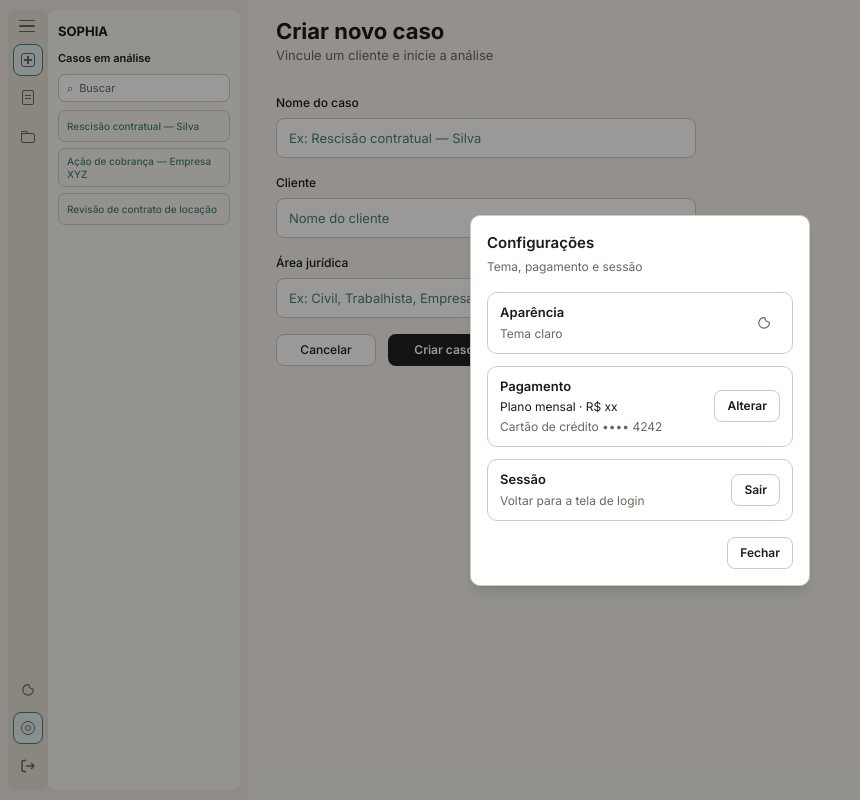
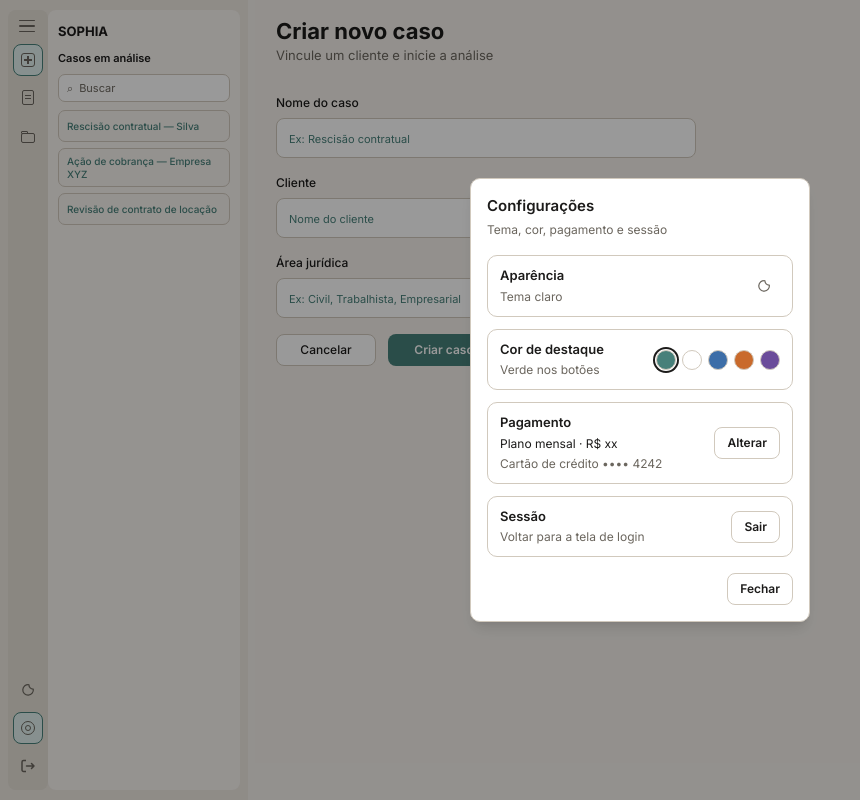
Before and after one commit to yasmintrentinfanfa/front_sophia, a Next.js app: page /casos/novo in a window 1280 px wide. Both pictures are taken after a click on the button "Configurações". Shown: the whole page, without its empty margins (0-860 px from the left). Built offline with nearby package versions, Linux system fonts and the light colour scheme.

Commit message:
opção de mudar de cor

```diff
--- a/src/app/casos/novo/page.tsx
+++ b/src/app/casos/novo/page.tsx
@@ -6,7 +6,7 @@ import { useRouter } from "next/navigation";
 import { useListaCasos } from "@/components/casos/contexto-lista-casos";
 
 const CLASSE_CAMPO =
-  "border-borda focus:border-destaque focus:ring-destaque/20 bg-campo placeholder:text-destaque h-10 w-full rounded-[8px] border px-3 text-[13px] outline-none focus:ring-2";
+  "border-borda focus:border-destaque focus:ring-destaque/20 bg-campo placeholder:text-destaque placeholder:text-[11px] h-10 w-full rounded-[8px] border px-3 text-[13px] outline-none focus:ring-2";
 
 export default function PaginaNovoCaso() {
   const router = useRouter();
@@ -54,7 +54,7 @@ export default function PaginaNovoCaso() {
             id={idTitulo}
             value={titulo}
             onChange={(evento) => setTitulo(evento.target.value)}
-            placeholder="Ex: Rescisão contratual — Silva"
+            placeholder="Ex: Rescisão contratual"
             required
             className={CLASSE_CAMPO}
           />
--- a/src/app/globals.css
+++ b/src/app/globals.css
@@ -116,6 +116,123 @@ html.dark {
   --color-gravando: #6bb88c;
 }
 
+html[data-destaque="verde"] {
+  --color-destaque: #47807a;
+  --color-destaque-suave: #e0f0ed;
+  --color-acao: #47807a;
+  --color-acao-tinta: #ffffff;
+  --color-ativo-tinta: #47807a;
+  --color-meta: #47807a;
+}
+
+html.dark[data-destaque="verde"] {
+  --color-destaque: #66a69e;
+  --color-destaque-suave: #2e4240;
+  --color-acao: #66a69e;
+  --color-acao-tinta: #1c1c1f;
+  --color-ativo-tinta: #1c1c1f;
+  --color-meta: #66a69e;
+}
+
+html[data-destaque="branco"] {
+  --color-destaque: #6b665e;
+  --color-destaque-suave: #f3efe9;
+  --color-acao: #ffffff;
+  --color-acao-tinta: #1c1b1a;
+  --color-ativo-tinta: #1c1b1a;
+  --color-meta: #6b665e;
+}
+
+html.dark[data-destaque="branco"] {
+  --color-destaque: #f7f7fa;
+  --color-destaque-suave: #2b2b30;
+  --color-acao: #f7f7fa;
+  --color-acao-tinta: #1c1c1f;
+  --color-ativo-tinta: #1c1c1f;
+  --color-meta: #f7f7fa;
+}
+
+html[data-destaque="azul"] {
+  --color-destaque: #3d6ea8;
+  --color-destaque-suave: #e4edf6;
+  --color-acao: #3d6ea8;
+  --color-acao-tinta: #ffffff;
+  --color-ativo-tinta: #3d6ea8;
+  --color-meta: #3d6ea8;
+}
+
+html.dark[data-destaque="azul"] {
+  --color-destaque: #7aa3d4;
+  --color-destaque-suave: #243044;
+  --color-acao: #7aa3d4;
+  --color-acao-tinta: #121214;
+  --color-ativo-tinta: #121214;
+  --color-meta: #7aa3d4;
+}
+
+html[data-destaque="laranja"] {
+  --color-destaque: #c96a2c;
+  --color-destaque-suave: #f8eadc;
+  --color-acao: #c96a2c;
+  --color-acao-tinta: #ffffff;
+  --color-ativo-tinta: #c96a2c;
+  --color-meta: #c96a2c;
+}
+
+html.dark[data-destaque="laranja"] {
+  --color-destaque: #e09a5a;
+  --color-destaque-suave: #3a2c20;
+  --color-acao: #e09a5a;
+  --color-acao-tinta: #1c1c1f;
+  --color-ativo-tinta: #1c1c1f;
+  --color-meta: #e09a5a;
+}
+
+html[data-destaque="roxo"] {
+  --color-destaque: #6b4c9a;
+  --color-destaque-suave: #eee6f6;
+  --color-acao: #6b4c9a;
+  --color-acao-tinta: #ffffff;
+  --color-ativo-tinta: #6b4c9a;
+  --color-meta: #6b4c9a;
+}
+
+html.dark[data-destaque="roxo"] {
+  --color-destaque: #b08ad4;
+  --color-destaque-suave: #322840;
+  --color-acao: #b08ad4;
+  --color-acao-tinta: #121214;
+  --color-ativo-tinta: #121214;
+  --color-meta: #b08ad4;
+}
+
+html[data-destaque="branco"] .bg-acao {
+  border: 1px solid var(--color-borda);
+}
+
+/* Login sempre no padrão do protótipo; a cor escolhida vale só após entrar. */
+html[data-destaque] .tela-login {
+  --color-destaque: #47807a;
+  --color-destaque-suave: #e0f0ed;
+  --color-acao: #24211f;
+  --color-acao-tinta: #ffffff;
+  --color-ativo-tinta: #47807a;
+  --color-meta: #47807a;
+}
+
+html.dark[data-destaque] .tela-login {
+  --color-destaque: #66a69e;
+  --color-destaque-suave: #2e4240;
+  --color-acao: #f7f7fa;
+  --color-acao-tinta: #1c1c1f;
+  --color-ativo-tinta: #1c1c1f;
+  --color-meta: #d1d1d6;
+}
+
+html[data-destaque] .tela-login .bg-acao {
+  border-color: transparent;
+}
+
 @layer base {
   * {
     @apply border-border outline-ring/50;
--- a/src/app/layout.tsx
+++ b/src/app/layout.tsx
@@ -20,7 +20,12 @@ export const metadata: Metadata = {
 
 export default function RootLayout({ children }: { children: ReactNode }) {
   return (
-    <html lang="pt-BR" suppressHydrationWarning className={`${inter.variable} h-full antialiased`}>
+    <html
+      lang="pt-BR"
+      suppressHydrationWarning
+      data-destaque="verde"
+      className={`${inter.variable} h-full antialiased`}
+    >
       <head>
         <ScriptTema />
       </head>
--- a/src/app/login/page.tsx
+++ b/src/app/login/page.tsx
@@ -5,7 +5,7 @@ import { BotaoTema } from "@/components/tema/botao-tema";
 
 export default function PaginaLogin() {
   return (
-    <div className="flex min-h-dvh flex-col px-8 py-5">
+    <div className="tela-login flex min-h-dvh flex-col px-8 py-5">
       <header className="flex h-6 w-full items-center justify-between">
         <span className="text-[13px] font-semibold">SOPHIA</span>
         <div className="flex items-center gap-2">
--- a/src/components/casos/modal-configuracoes.tsx
+++ b/src/components/casos/modal-configuracoes.tsx
@@ -5,6 +5,7 @@ import Link from "next/link";
 import { createPortal } from "react-dom";
 
 import { BotaoTema } from "@/components/tema/botao-tema";
+import { SeletorDestaque } from "@/components/tema/seletor-destaque";
 
 interface ModalConfiguracoesProps {
   aberto: boolean;
@@ -52,7 +53,7 @@ export function ModalConfiguracoes({ aberto, aoFechar }: ModalConfiguracoesProps
         <h2 id={idTitulo} className="text-[15px] font-semibold">
           Configurações
         </h2>
-        <p className="text-tinta-suave mt-1 text-[12px]">Tema, pagamento e sessão</p>
+        <p className="text-tinta-suave mt-1 text-[12px]">Tema, cor, pagamento e sessão</p>
 
         <div className="mt-4 flex flex-col gap-3">
           <div className="border-borda flex items-center justify-between rounded-[10px] border px-3 py-2.5">
@@ -65,6 +66,8 @@ export function ModalConfiguracoes({ aberto, aoFechar }: ModalConfiguracoesProps
             </div>
             <BotaoTema className="size-8" />
           </div>
+
+          <SeletorDestaque />
 
           <div className="border-borda flex items-center justify-between gap-3 rounded-[10px] border px-3 py-2.5">
             <div className="flex min-w-0 flex-col gap-0.5">
--- a/src/components/tema/script-tema.tsx
+++ b/src/components/tema/script-tema.tsx
@@ -1,12 +1,12 @@
 /**
- * Roda antes da hidratação para o primeiro paint já sair no tema gravado.
+ * Roda antes da hidratação para o primeiro paint já sair no tema e na cor gravados.
  * next/script com beforeInteractive não bloqueia o paint o suficiente.
  */
 export function ScriptTema() {
   return (
     <script
       dangerouslySetInnerHTML={{
-        __html: `(function(){try{if(localStorage.getItem('sophia-tema')==='escuro'){document.documentElement.classList.add('dark')}}catch(e){}})()`,
+        __html: `(function(){try{var d=document.documentElement;if(localStorage.getItem('sophia-tema')==='escuro')d.classList.add('dark');var c=localStorage.getItem('sophia-destaque');d.setAttribute('data-destaque',c==='branco'||c==='azul'||c==='laranja'||c==='roxo'||c==='verde'?c:'verde')}catch(e){document.documentElement.setAttribute('data-destaque','verde')}})()`,
       }}
     />
   );
--- /dev/null
+++ b/src/components/tema/seletor-destaque.tsx
@@ -0,0 +1,60 @@
+"use client";
+
+import { useEffect, useState } from "react";
+
+import {
+  aplicarDestaque,
+  CORES_DESTAQUE,
+  lerDestaqueSalvo,
+  ROTULO_DESTAQUE,
+  type CorDestaque,
+} from "@/lib/destaque";
+import { cn } from "@/lib/utils";
+
+const AMOSTRA: Record<CorDestaque, string> = {
+  verde: "bg-[#47807a]",
+  branco: "bg-white border-borda",
+  azul: "bg-[#3d6ea8]",
+  laranja: "bg-[#c96a2c]",
+  roxo: "bg-[#6b4c9a]",
+};
+
+export function SeletorDestaque() {
+  const [cor, setCor] = useState<CorDestaque>("verde");
+
+  useEffect(() => {
+    setCor(lerDestaqueSalvo());
+  }, []);
+
+  function escolher(proxima: CorDestaque) {
+    setCor(proxima);
+    aplicarDestaque(proxima);
+  }
+
+  return (
+    <div className="border-borda flex items-center justify-between gap-3 rounded-[10px] border px-3 py-2.5">
+      <div className="flex min-w-0 flex-col gap-0.5">
+        <p className="text-[13px] font-semibold">Cor de destaque</p>
+        <p className="text-tinta-suave text-[12px]">{ROTULO_DESTAQUE[cor]} nos botões</p>
+      </div>
+      <div className="flex shrink-0 gap-1.5" role="radiogroup" aria-label="Cor de destaque">
+        {CORES_DESTAQUE.map((opcao) => (
+          <button
+            key={opcao}
+            type="button"
+            role="radio"
+            aria-checked={cor === opcao}
+            aria-label={ROTULO_DESTAQUE[opcao]}
+            title={ROTULO_DESTAQUE[opcao]}
+            onClick={() => escolher(opcao)}
+            className={cn(
+              "size-5 rounded-full border",
+              AMOSTRA[opcao],
+              cor === opcao ? "ring-tinta ring-2 ring-offset-1 ring-offset-[var(--color-campo)]" : "border-borda",
+            )}
+          />
+        ))}
+      </div>
+    </div>
+  );
+}
--- /dev/null
+++ b/src/lib/destaque.ts
@@ -0,0 +1,35 @@
+export const CHAVE_DESTAQUE = "sophia-destaque";
+
+export const CORES_DESTAQUE = ["verde", "branco", "azul", "laranja", "roxo"] as const;
+
+export type CorDestaque = (typeof CORES_DESTAQUE)[number];
+
+export const ROTULO_DESTAQUE: Record<CorDestaque, string> = {
+  verde: "Verde",
+  branco: "Branco",
+  azul: "Azul",
+  laranja: "Laranja",
+  roxo: "Roxo",
+};
+
+export function ehCorDestaque(valor: string | null): valor is CorDestaque {
+  return CORES_DESTAQUE.some((cor) => cor === valor);
+}
+
+export function aplicarDestaque(cor: CorDestaque) {
+  document.documentElement.setAttribute("data-destaque", cor);
+  try {
+    localStorage.setItem(CHAVE_DESTAQUE, cor);
+  } catch {
+    /* private mode */
+  }
+}
+
+export function lerDestaqueSalvo(): CorDestaque {
+  try {
+    const salvo = localStorage.getItem(CHAVE_DESTAQUE);
+    return ehCorDestaque(salvo) ? salvo : "verde";
+  } catch {
+    return "verde";
+  }
+}
```
